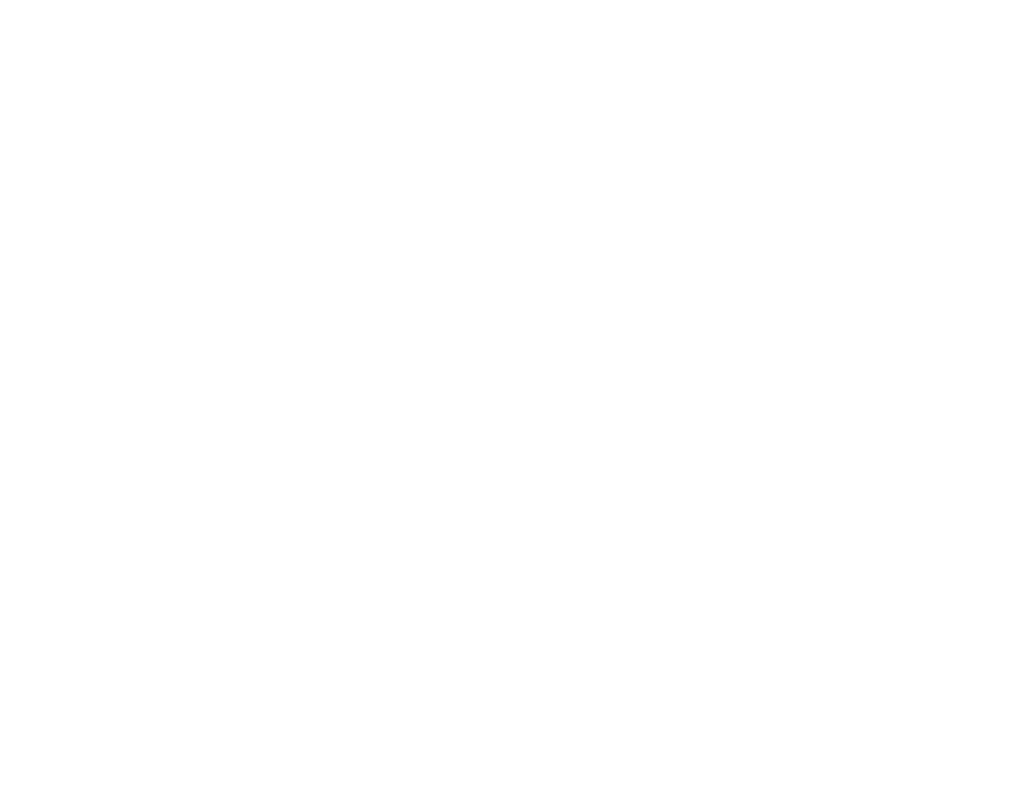
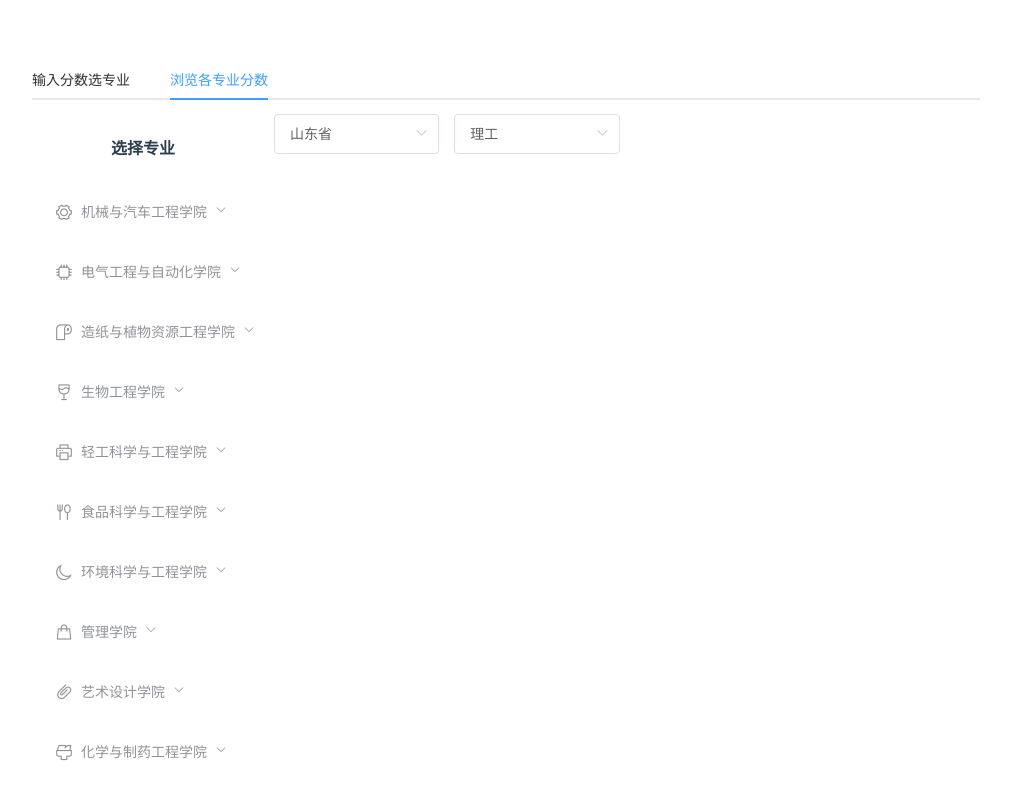
Before and after one commit to Sirlanri/TNCEE-query, a Vue app: page /Browse/xingbie in a window 1280 px wide. Shown: the top 800 px of the page, without its empty margins (134-1145 px from the left). Built offline with nearby package versions, Linux system fonts and the light colour scheme.

Commit message:
第二页面，完成

```diff
--- a/src/components/tongji.vue
+++ b/src/components/tongji.vue
@@ -1,5 +1,5 @@
 <template>
-  <div id="first" >
+  <div class="first" >
 
   </div>
 </template>
@@ -8,7 +8,7 @@
 import echarts from 'echarts';
 import store from '@/store/index';
 
-export default{
+export default {
   name:'',
   data(){
     return{
@@ -19,7 +19,7 @@
   computed:{
     majorNow:function(){
       return store.state.majorNow
-    }
+    },
   },
   watch:{
     majorNow:function(){
@@ -27,15 +27,16 @@
     }
   },
   methods:{
-    drawLine(id){
-      this.charts = echarts.init(document.getElementById(id))
+    drawLine(classname){
+      this.charts = echarts.init(document.getElementsByClassName(classname)[0])
       this.charts.setOption({
         tooltip:{
           trigger:'axis'
         },
         legend:{
-          data:['平均分','最低分']
+          data:['最低分','平均分']
         },
+
         grid:{
           left: '3%',
           right: '4%',
@@ -47,25 +48,30 @@
             saveImage:{}
           }
         },
+
         xAxis:{
           type:'category',
           boundaryGap:false,
           data: ["17级","18级","19级"]
         },
         yAxis:{
-          type:'value'
+          type:'value',
+          min:'dataMin',
+          max:'dataMax',
         },
-        series:[{
+        series:[
+          {
+          name:"平均分",
+          type:'line',
+          data:this.convert(this.majorNow.scoreave)
+          },
+          {
           name:"最低分",
           type:'line',
           stack:'总量',
           data:this.convert(this.majorNow.scoremin)
         },
-        {
-          name:"平均分",
-          type:'line',
-          data:this.convert(this.majorNow.scoreave)
-        }]
+        ]
       })
     },
 
@@ -86,8 +92,8 @@
 </script>
 
 <style>
-#first{
-  width: 600px;
+.first{
+  width: 100%;
   height: 400px;
 }
 </style>
--- /dev/null
+++ b/src/components/xingbie.vue
@@ -0,0 +1,102 @@
+<template>
+  <div class="pietu"></div>
+</template>
+
+<script>
+import echarts from 'echarts';
+import store from "@/store/index";
+
+export default {
+  name:'',
+  data() {
+    return {
+      chart: "",
+
+    };
+  },
+  computed: {
+    majorNow: function() {
+      return store.state.majorNow;
+    }
+  },
+  watch: {
+    majorNow: function() {
+      this.drawLine("pietu");
+    }
+  },
+  methods: {
+    drawLine(classname) {
+      this.charts = echarts.init(document.getElementsByClassName(classname)[0])
+      this.charts.setOption({
+
+    title: {
+        text: '男女性别比',
+        subtitle:'男:女',
+        left: 'center',
+        top: 20,
+        textStyle: {
+            color: '#000'
+        }
+    },
+
+    tooltip: {
+        trigger: 'item',
+        formatter: '{a} <br/>{b} : {c} ({d}%)'
+    },
+
+    visualMap: {
+        show: false,
+        min: 0,
+        max: 1,
+        inRange: {
+            colorLightness: [0.2, 0.7]
+        }
+    },
+    series: [
+        {
+            name: '性别比例',
+            type: 'pie',
+            radius: '55%',
+            center: ['50%', '50%'],
+            data: [
+                {value: this.majorNow.sex, name: '男'},
+                {value: 1-this.majorNow.sex, name: '女'},
+
+            ],
+            roseType: 'radius',
+            label: {
+                color: 'rgba(100, 100, 100, 0.8)'
+            },
+            labelLine: {
+                lineStyle: {
+                    color: 'rgba(255, 255, 255, 0.3)'
+                },
+                smooth: 0.2,
+                length: 10,
+                length2: 20
+            },
+            itemStyle: {
+                color: '#c23531',
+                shadowBlur: 20,
+                shadowColor: 'rgba(0, 0, 0, 0.3)'
+            },
+
+            animationType: 'scale',
+            animationEasing: 'elasticOut',
+            animationDelay: function () {
+                return Math.random() * 200;
+            }
+        }
+    ]
+});
+    }
+  }
+};
+</script>
+
+<style>
+.pietu{
+  width: 100%;
+  height: 400px;
+}
+</style>
--- a/src/main.js
+++ b/src/main.js
@@ -4,12 +4,10 @@
 import router from './router'
 import store from './store'
 import './plugins/element.js'
-import ECharts from 'vue-echarts'
 
 //import VCharts from 'v-charts'
 
 Vue.config.productionTip = false
-Vue.use(ECharts)
 //Vue.use(VCharts)
 
 new Vue({
--- a/src/router/index.js
+++ b/src/router/index.js
@@ -25,7 +25,12 @@
             path:'tongji',
             name:"tongji",
             component:()=>import('@/components/tongji.vue')
-          }
+          },
+          {
+            path:'xingbie',
+            name:"xingbie",
+            component:()=>import('@/components/xingbie.vue')
+          },
         ]
       },
     ]
--- a/src/store/index.js
+++ b/src/store/index.js
@@ -8,7 +8,7 @@
     backAddress:'http://localhost:8090/',
 
     majorNow:{  //当前选中的专业
-      name:'',
+      name:'',type:'',
       //三届的平均 最低分
       scoreave:{
         ave17:0,
@@ -26,8 +26,13 @@
     },
     majors:[
       //存储专业的列表，用户从服务器每获取一个专业，就存入
-      {name:'工业设计',scoreave:{ave17:500,ave18:510,ave19:513},scoremin:{min17:492,min18:498,min19:501}},
-      {name:'自动化',scoreave:{ave17:488,ave18:499,ave19:500},scoremin:{min17:457,min18:443,min19:420}}
+      {name:'工业设计',type:'理工',scoreave:{ave17:500,ave18:510,ave19:513},scoremin:{min17:492,min18:498,min19:501},sex:0.7},
+      {name:'自动化'  ,type:'理工',scoreave:{ave17:488,ave18:499,ave19:500},scoremin:{min17:457,min18:443,min19:420},sex:0.4},
+      {name:'机械设计制造及其自动化',type:'理工',scoreave:{ave17:498,ave18:488,ave19:505},scoremin:{min17:445,min18:225,min19:354},sex:0.7},
+      {name:'材料成型及控制工程',type:'理工',scoreave:{ave17:488,ave18:499,ave19:500},scoremin:{min17:457,min18:443,min19:420},sex:0.5},
+      {name:'机器人工程',type:'理工',scoreave:{ave17:458,ave18:449,ave19:520},scoremin:{min17:470,min18:482,min19:529},sex:0.1},
+      {name:'工业设计(校企合作，山东新视觉数码有限公司)',type:'理工',scoreave:{ave17:484,ave18:489,ave19:570},scoremin:{min17:457,min18:483,min19:420},sex:0.4},
+      {name:'机械设计制造及其自动化(中外合作办学)',type:'理工',scoreave:{ave17:471,ave18:499,ave19:531},scoremin:{min17:457,min18:443,min19:428},sex:0.8},
     ]
   },
   mutations: {
@@ -36,9 +41,9 @@
     },
 
     //每选中一个专业，判断是否保存过，如果true，将majorNow更改，不再向服务器请求
-    isChoosen(state,majorName){
+    isChoosen(state,stuck){
       for(var i=0;i<state.majors.length;i++){
-        if (state.majors[i].name == majorName){
+        if (state.majors[i].name == stuck.majorName && stuck.majorType == state.majors[i].type ){
           state.majorNow = state.majors[i]
           console.log("匹配已有数据成功");
           return true
--- a/src/views/Browse.vue
+++ b/src/views/Browse.vue
@@ -225,39 +225,93 @@
             </el-submenu>
           </el-menu>
         </el-col>
+
         <el-col :span="18">
-          当前选择专业：<span id="choosenName">{{choosenName}}</span>
-        <tongji></tongji>
+          <el-row :gutter="15">
+
+            <el-col :span="6">
+              <el-select v-model="location" placeholder="选择你的地区">
+              <el-option
+                v-for="(province,index) in provinces"
+                :key="index"
+                :label="province"
+                :value="province"
+              ></el-option>
+            </el-select>
+            </el-col>
+
+            <el-col :span="6">
+              <el-select v-model="value" placeholder="选择科目类别">
+              <el-option
+                v-for="item in opentions"
+                :key="item.value"
+                :label="item.label"
+                :value="item.value"
+              ></el-option>
+            </el-select>
+            </el-col>
+
+            <el-col :span="6">
+              <span id="choosenName">{{choosenName}}</span>
+            </el-col>
+
+          </el-row>
+          <el-row :gutter="20">
+            <el-col :span="12">
+              <tongji></tongji>
+            </el-col>
+            <el-col :span="12">
+              <xingbie></xingbie>
+            </el-col>
+          </el-row>
+
+
+
+
         </el-col>
 
       </el-row>
+
+
+
     </keep-alive>
   </div>
 </template>
 
 <script>
 import tongji from '@/components/tongji.vue';
+import xingbie from '@/components/xingbie.vue';
 import store from '@/store/index'
 
 export default {
   components:{
-    tongji
+    tongji,xingbie
   },
   data() {
     return {
       activeNames: ["工业设计"],
       isheng: true,
       choosenName:'',
+      value:'理工',
+      location:'山东省',
+      opentions:[
+        {value:'理工',label:'理工'},
+        {value:'文史',label:'文史'},
+        {value:'艺文',label:'艺文'},
+        {value:'艺理',label:'艺理'},
+        {value:'200',label:'200'}
+      ],
+      provinces:[
+        "山东省","河北省","山西省","辽宁省","吉林省","黑龙江省","江苏省","浙江省","安徽省","福建省","江西省","河南省","湖北省","湖南省","广东省","海南省","四川省","贵州省","云南省","陕西省","甘肃省","青海省","台湾省","北京市","天津市","上海市","重庆市","内蒙古自治区","广西壮族自治区","宁夏回族自治区","新疆维吾尔自治区","西藏自治区","香港特别行政区","澳门特别行政区"
+      ]
     };
   },
   methods: {
     choose(index) {
-      console.log(index); //path是要的路径
-      store.commit('isChoosen',index)
+      console.log(index,this.value); //path是要的路径
+      store.commit('isChoosen',{majorName:index,majorType:this.value})
       this.choosenName=index
-
-
-
+      console.log(store.state.majorNow.name);
 
     }
   }
@@ -265,8 +319,11 @@
 </script>
 
 <style>
-#choosenName{
+#choosenName {
   margin-top: 20px;
   font-size: 1.4rem;
 }
+tongji{
+  width: 50%;
+}
 </style>
```
